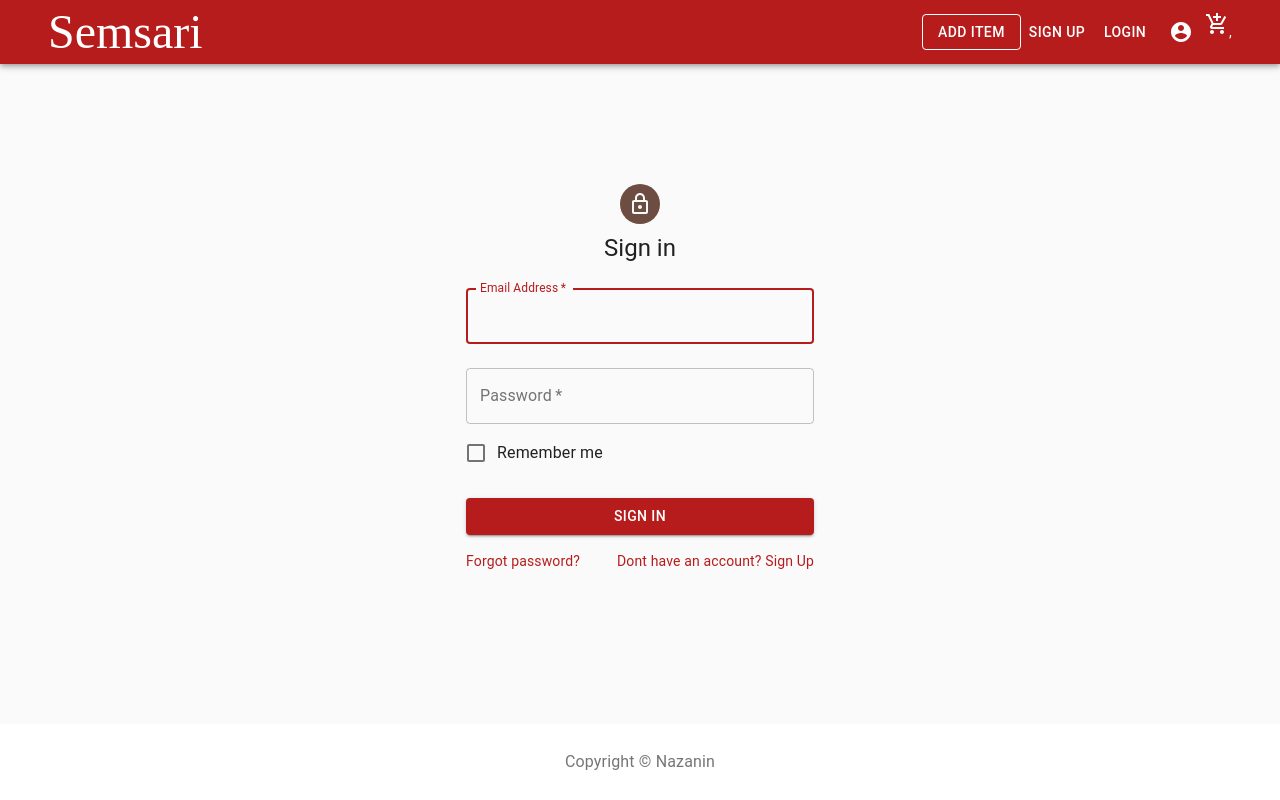
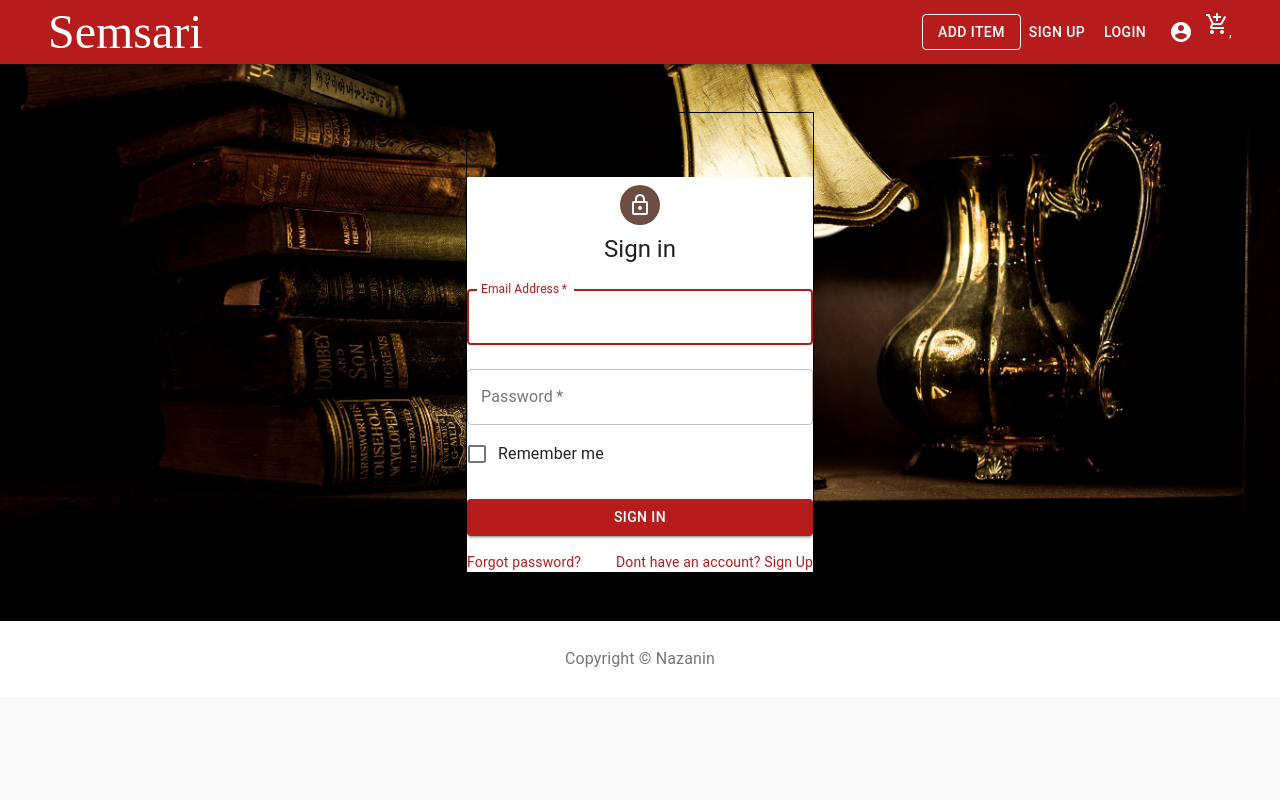
Before and after one commit to nazi-pira/semsari, a React (Create React App) app: page /login in a window 1280 px wide. Built offline with nearby package versions, Linux system fonts and the light colour scheme; a web font is replaced by a local one.

Commit message:
additem page initiate

```diff
--- a/src/pages/AddItemPage.js
+++ b/src/pages/AddItemPage.js
@@ -1,6 +1,9 @@
 import React from 'react';
 import { makeStyles } from '@material-ui/core/styles';
 import Button from '@material-ui/core/Button';
+import Grid from '@material-ui/core/Grid';
+import Box from '@material-ui/core/Box';
+
 import Container from '@material-ui/core/Container'
 import Typography from '@material-ui/core/Typography';
 
@@ -8,12 +11,9 @@ import { Link as RouterLink } from 'react-router-dom';
 
 const useStyles = makeStyles((theme) => ({
   container: {
-    marginTop: theme.spacing(9),
+    marginTop: theme.spacing(0),
     padding: theme.spacing(3, 6),
     flexGrow: 1
-  },
-  input: {
-    display: 'none'
   }
 }));
 
@@ -22,12 +22,54 @@ export default function AddItemPage() {
 
   return (
     <Container component="main" className={classes.container}>
+      <Box bgcolor="green">
+        <Box flexWrap="nowrap" flexDirection="row" display="flex">
+          <Box height="400px" width="50%" bgcolor="blue">
+              <img alt="upload" />
+          </Box>
+          <Box height="400px" width="50%" bgcolor="red">
+              FORM
+          </Box>
+        </Box>
 
-      <div className={classes.root}>
+        <Box flexWrap="nowrap" flexDirection="row" display="flex">
+          <Box width="50%" bgcolor="lightblue">
+            <Button variant="contained" color="primary" onClick={() => { window.alert('Upload photo') }}><Typography variant="button">Upload photo</Typography></Button>
+          </Box>
+          <Box width="50%" bgcolor="pink">
+          <Button variant="contained" color="primary" onClick={() => { window.alert('Publish Item') }}><Typography variant="button">Publish Item</Typography></Button>
+          </Box>
+        </Box>
 
-      <Button component={RouterLink} variant="contained" color="primary" to="/item/add"><Typography variant="button">Add Item</Typography></Button>
-        Add Item Page
-      </div>
+        {/* <Box container diretion="row" justify="space-between">
+          <Box item alignItems="flex-end" alignContent="flex-end" style={{ backgroundColor: 'yellow' }} xs={8}>
+            xxzx
+          </Box>
+          <Box item alignItems="flex-end" alignContent="flex-end" style={{ backgroundColor: 'purple' }}>
+            <Button component={RouterLink} variant="contained" color="primary" to="/item/add"><Typography variant="button">Add Item</Typography></Button>
+          </Box>
+        </Box> */}
+      </Box>
+
+      {/* <Grid container direction="column" sm={12} alignItems="space-between" justify="space-between" alightContent="space-between" style={{ height: 400 }}>
+        <Grid container direction="row" alignItems="stretch" justify="center">
+          <Grid item style={{ backgroundColor: 'red' }} xs={8} justify="stretch">
+            <img alt="upload" />
+          </Grid>
+          <Grid item style={{ backgroundColor: 'blue' }} xs={4} justify="stretch">
+            2
+          </Grid>
+        </Grid>
+        <Grid container diretion="row" justify="space-between">
+          <Grid item alignItems="flex-end" alignContent="flex-end" style={{ backgroundColor: 'yellow' }} xs={8}>
+            xxzx
+          </Grid>
+          <Grid item alignItems="flex-end" alignContent="flex-end" style={{ backgroundColor: 'purple' }}>
+            <Button component={RouterLink} variant="contained" color="primary" to="/item/add"><Typography variant="button">Add Item</Typography></Button>
+          </Grid>
+        </Grid>
+      </Grid> */}
+
     </Container>
   );
 }
--- a/src/pages/ItemDetailPage.js
+++ b/src/pages/ItemDetailPage.js
@@ -3,13 +3,12 @@ import React from 'react';
 
 import { useParams } from 'react-router-dom';
 
-import { makeStyles } from '@material-ui/core/styles';
+import { makeStyles } from '@material-ui/core';
 import Grid from '@material-ui/core/Grid';
 import Paper from '@material-ui/core/Paper';
 import Chip from '@material-ui/core/Chip';
 import Button from '@material-ui/core/Button';
 import Box from '@material-ui/core/Box';
-
 import Container from '@material-ui/core/Container';
 
 import items from '../data/items.json'
@@ -39,6 +38,7 @@ const useStyles = makeStyles((theme) => ({
     height: '100%'
   }
 }))
+
 
 export default function ItemDetailPage() {
   const { itemId } = useParams();
--- a/src/pages/LoginPage.js
+++ b/src/pages/LoginPage.js
@@ -12,7 +12,15 @@ import Typography from '@material-ui/core/Typography';
 import { makeStyles } from '@material-ui/core/styles';
 import Container from '@material-ui/core/Container';
 
+import heroPic from '../assets/loginimg.jpg'
+
 const useStyles = makeStyles((theme) => ({
+  root: {
+    backgroundImage: `url(${heroPic})`,
+    backgroundSize: 'cover',
+    backgroundPosition: 'center',
+    backgroundRepeat: 'no-repeat'
+  },
   container: {
     height: '100%',
     marginTop: theme.spacing(0),
@@ -23,7 +31,11 @@ const useStyles = makeStyles((theme) => ({
     marginTop: theme.spacing(8),
     display: 'flex',
     flexDirection: 'column',
-    alignItems: 'center'
+    alignItems: 'center',
+    backgroundColor: '#fff'
+  },
+  card: {
+    border: 'black solid 1px'
   },
   avatar: {
     margin: theme.spacing(1),
@@ -42,7 +54,9 @@ export default function LoginPage() {
   const classes = useStyles();
 
   return (
+    <div className={classes.root}>
       <Container component="main" maxWidth="xs" className={classes.container}>
+        <div className={classes.card}>
           <CssBaseline />
           <div className={classes.paper}>
             <Avatar className={classes.avatar}>
@@ -95,6 +109,8 @@ export default function LoginPage() {
               </Grid>
             </form>
           </div>
+        </div>
       </Container>
+    </div>
   );
 }
--- a/src/pages/ProfilePage.js
+++ b/src/pages/ProfilePage.js
@@ -24,12 +24,13 @@ const useStyles = makeStyles((theme) => ({
   icon: {
     marginRight: theme.spacing(2)
   },
-  heroButtons: {
+  items: {
+    backgroundColor: theme.palette.background.paper,
+    padding: theme.spacing(1),
     marginTop: theme.spacing(4)
   },
-  items: {
-    backgroundColor: theme.palette.background.paper,
-    padding: theme.spacing(1)
+  hr: {
+    margin: theme.spacing(5, 0, 5, 0)
   }
 }));
 
@@ -46,18 +47,17 @@ export default function ProfilePage() {
         <Typography variant="h5" align="center" color="textSecondary" paragraph>
             Something short and leading about the collection below
         </Typography>
-        <div className={classes.heroButtons}>
-          <Grid container spacing={2} justify="center">
-            <Grid item>
-              <Button component={RouterLink} variant="contained" color="primary" to="/item/add"><Typography variant="button">Add Item</Typography></Button>
-            </Grid>
+        <Grid container spacing={2} justify="center">
+          <Grid item>
+            <Button component={RouterLink} variant="contained" color="primary" to="/item/add"><Typography variant="button">Add Item</Typography></Button>
           </Grid>
-        </div>
+        </Grid>
       </Box>
-      <Typography component="h1" variant="h2" align="center" color="textPrimary" gutterBottom>
-        My Items
-      </Typography>
+      <hr className={classes.hr} />
       <Paper variant="outline" elevation={2} className={classes.items}>
+        <Typography variant="h4" align="center" color="textPrimary" gutterBottom>
+          My Items
+        </Typography>
         <Grid container spacing={1}>
             {items && items.filter((item) => item.user._id === userId).map((item) => (
               <Grid item xs={12} sm={6} md={4} lg={3}>
```
Also changed, not shown: .eslintrc.json, src/assets/loginimg.jpg (added). Lines whose indentation alone changed are shown as unchanged.
